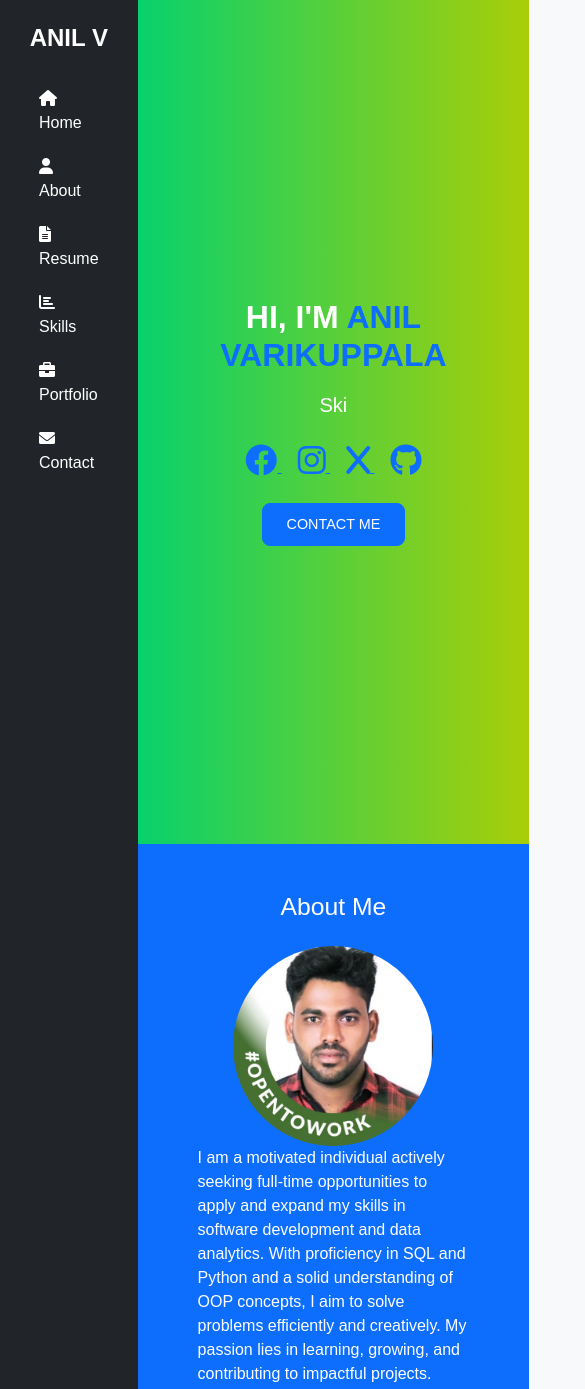
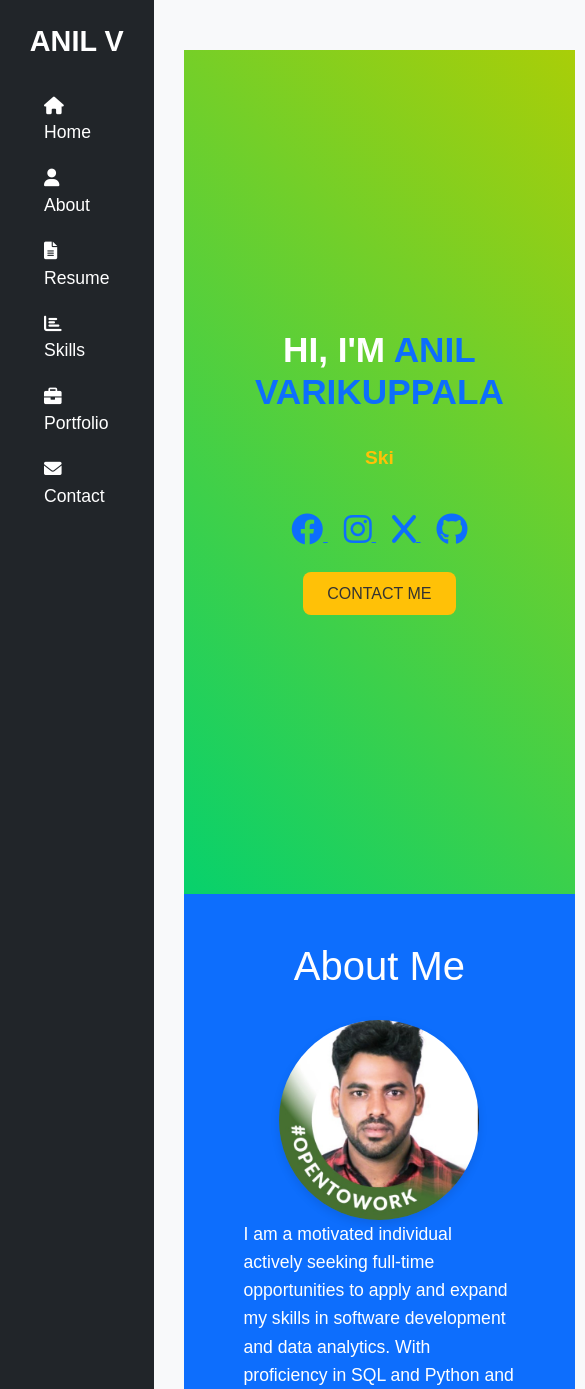
Before and after one commit to anil818681/portfolio, a plain HTML site: page index.html in a window 390 px wide. Shown: the top 1389 px of the page, 585 px wide, since content can reach past the window. Drawn offline with nearby package versions, Linux system fonts and the light colour scheme.

Commit message:
Add files via upload

```diff
--- a/styles.css
+++ b/styles.css
@@ -3,32 +3,35 @@ body {
     margin: 0;
     padding: 0;
     background-color: #f8f9fa;
+    overflow-x: hidden;
 }
 
 .sidebar {
     width: 250px;
     min-height: 100vh;
     position: fixed;
+    top: 0;
+    left: 0;
     background-color: #01ad18;
     color: white;
+    padding-top: 50px;
+    transition: 0.3s ease-in-out;
 }
 
 .sidebar h2 {
-    font-size: 1.5rem;
+    font-size: 1.8rem;
     font-weight: bold;
+    text-align: center;
     text-transform: uppercase;
-}
-
-.main-content {
-    margin-left: 250px;
-    padding-bottom: 50px;
+    margin-bottom: 20px;
 }
 
 .nav-link {
-    padding: 10px 15px;
+    padding: 10px 20px;
     display: block;
     color: white;
     transition: background-color 0.3s ease, color 0.3s ease;
+    font-size: 1.1rem;
 }
 
 .nav-link:hover {
@@ -36,58 +39,121 @@ body {
     color: #ffc107;
 }
 
+.main-content {
+    margin-left: 250px;
+    padding: 50px 30px 30px;
+    transition: margin-left 0.3s ease-in-out;
+}
+
+.main-content img {
+    border-radius: 50%;
+    box-shadow: 0 4px 10px rgba(0, 0, 0, 0.1);
+}
+
 #home {
-    background: linear-gradient(to right, #07d16c, #a9ce08);
+    background: linear-gradient(45deg, #07d16c, #a9ce08);
     color: white;
+    height: 100vh;
+    display: flex;
+    flex-direction: column;
+    align-items: center;
+    justify-content: center;
+    text-align: center;
     padding: 2rem 1rem;
 }
 
 #home h1 {
-    font-size: 2.5rem;
+    font-size: 3rem;
     font-weight: bold;
     text-transform: uppercase;
     margin-bottom: 1rem;
+    animation: fadeInUp 2s ease-in-out;
 }
 
 #home .btn {
-    font-size: 1rem;
-    padding: 0.7rem 2rem;
+    font-size: 1.1rem;
+    padding: 0.8rem 2rem;
     text-transform: uppercase;
+    background-color: #ffc107;
+    color: #333;
+    border: none;
+    transition: background-color 0.3s ease;
+}
+
+#home .btn:hover {
+    background-color: #ff8f00;
+}
+
+#about {
+    background-color: #1e1e1e;
+    color: white;
+    padding: 50px 30px;
+}
+
+#about h2 {
+    font-size: 2.5rem;
+    margin-bottom: 30px;
+}
+
+#about .col-md-4 img {
+    max-width: 200px;
+    max-height: 200px;
+}
+
+#about .col-md-8 p {
+    font-size: 1.1rem;
+    line-height: 1.6;
+}
+
+#about .row {
+    margin-top: 30px;
 }
 
 .card {
     box-shadow: 0 4px 6px rgba(0, 0, 0, 0.1);
     transition: transform 0.3s ease, box-shadow 0.3s ease;
+    border-radius: 8px;
 }
 
 .card:hover {
     transform: translateY(-10px);
-    box-shadow: 0 8px 12px rgba(0, 0, 0, 0.15);
+    box-shadow: 0 8px 15px rgba(0, 0, 0, 0.15);
 }
 
-.progress-bar {
+#typing-text {
+    font-size: 1.2rem;
     font-weight: bold;
-    color: white;
-    text-align: left;
-    padding-left: 10px;
+    color: #ffc107;
+    margin-top: 15px;
+    display: inline-block;
+    animation: typing 3.5s steps(30) infinite;
 }
 
-#home .mt-4 a {
-    color: white;
-    margin: 0 10px;
-    transition: color 0.3s ease, transform 0.3s ease;
+@keyframes fadeInUp {
+    from {
+        opacity: 0;
+        transform: translateY(20px);
+    }
+    to {
+        opacity: 1;
+        transform: translateY(0);
+    }
 }
 
-#home .mt-4 a:hover {
-    color: #ffc107;
-    transform: scale(1.2);
+@keyframes typing {
+    from {
+        width: 0;
+    }
+    to {
+        width: 100%;
+    }
 }
 
 @media (max-width: 768px) {
     .sidebar {
         width: 100%;
+        position: relative;
         height: auto;
-        position: relative;
     }
 
     .main-content {
@@ -95,17 +161,11 @@ body {
     }
 
     #home h1 {
-        font-size: 2rem;
+        font-size: 2.2rem;
     }
 
     #home .btn {
-        font-size: 0.9rem;
+        font-size: 1rem;
         padding: 0.6rem 1.5rem;
     }
 }
-
-#portfolio img {
-    width: 100%;
-   height: auto;
-    object-fit: cover;
-}
```
